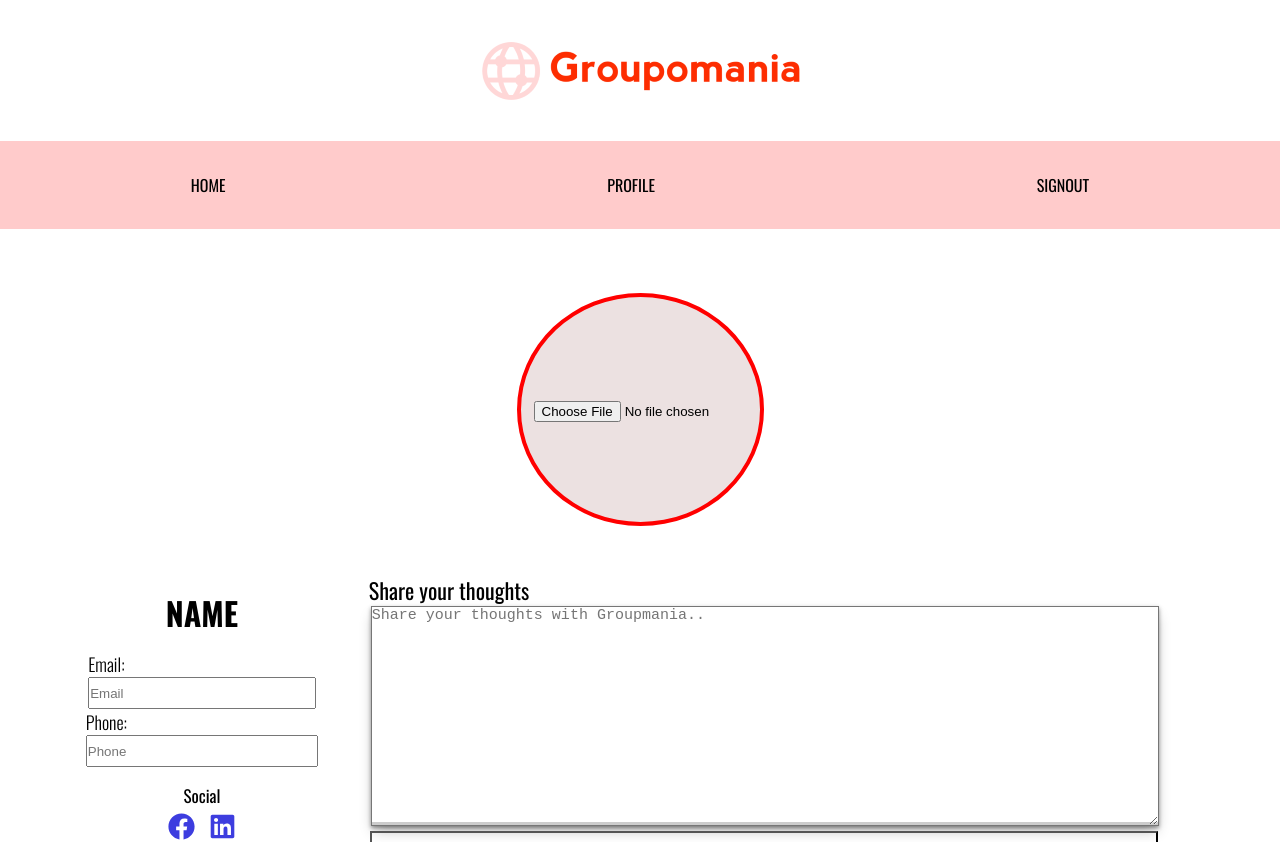
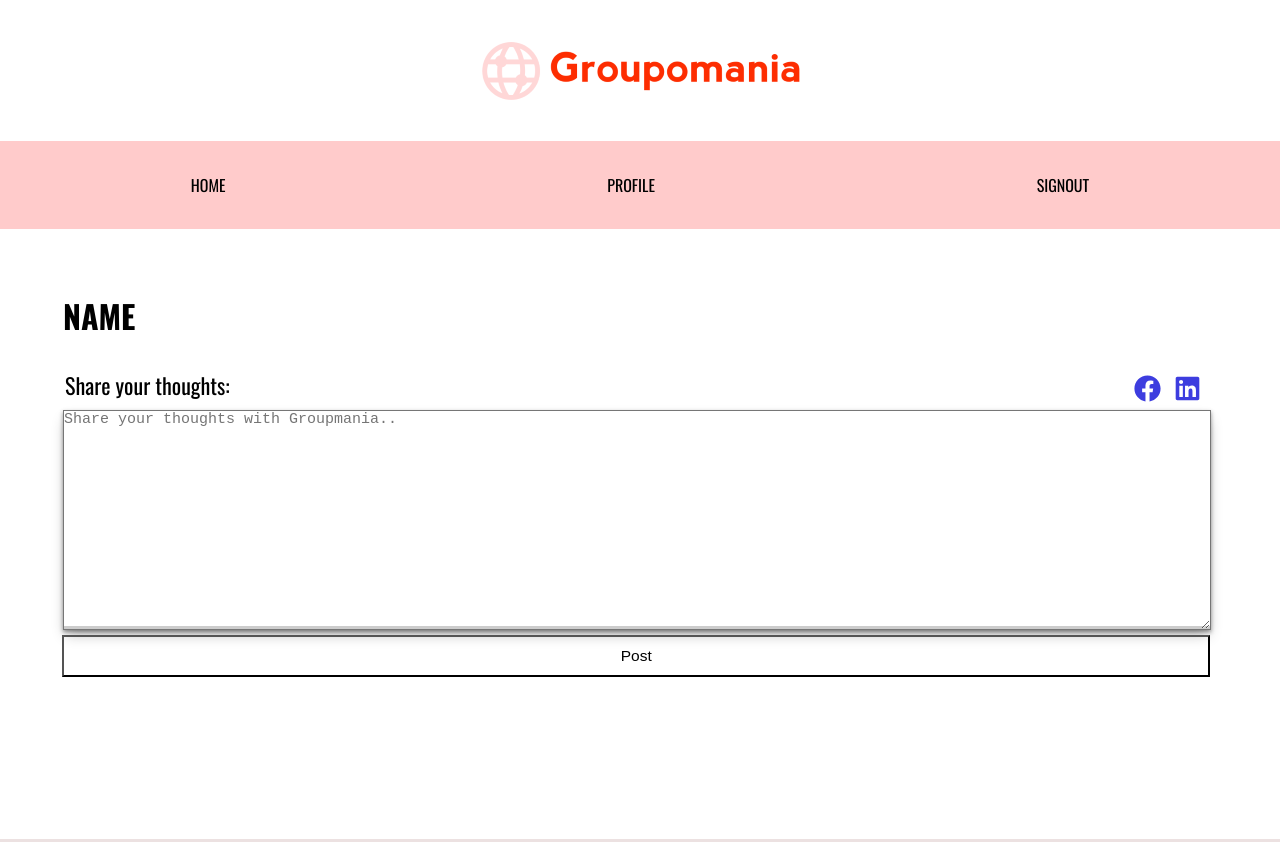
Before and after one commit to Reafort/Groupmania_P7, a React (Create React App) app: page /profile in a window 1280 px wide. Shown: the top 842 px of the page. Built offline with nearby package versions, Linux system fonts and the light colour scheme.

Commit message:
fix profile layout

```diff
--- a/src/components/app.css
+++ b/src/components/app.css
@@ -117,74 +117,28 @@
     padding: 2em;
 }
 
-/*profile picture*/
+/*profile info and name*/
 
-.profile-upload {
-    display: flex;
-    justify-content: center;
-    align-items: center;
-    padding-left: 40px;
-    margin-top: 104px;
-}
-.profile-picture-content {
-    display: flex;
-    justify-content: center;
-    margin-top: 4em;
-}
-.profile-picture {
-    width: 247px;
-    height: 233px;
-    border-radius: 50%;
-    object-fit: cover;
-    border: 4px solid red;
-    background-color: #ece1e1;
-}
 .profile-info {
-    display: flex;
-    flex-wrap: wrap;
-    flex-direction: row;
     height: 100%;
     margin: 3em;
 }
-
-/*user info*/
 h1 {
     padding: 15px;
 }
-.about-me {
-    flex: 2%;
-    height: 320px;
-}
-.user-status {
-    flex: 50%;
-}
-.about-me-flex {
-    display: flex;
-    flex-direction: column;
-    align-items: center;
-}
-label.user-job-info {
-    color: black;
-    font-weight: 300;
-    padding-right: 10px;
-}
-input.user-input {
-    width: 100%;
-    height: 32px;
-}
 
 /*user social */
+.share-and-social {
+    display: flex;
+    flex-wrap: wrap;
+    justify-content: space-between;
+}
 .profile-user-social {
     width: 81px;
+    margin-right: 24px;
 }
 .user-social {
     padding-top: 1em;
-}
-div.social {
-    display:flex;
-    justify-content:center;
-    font-weight: 500;
-    font-size: 17px;
 }
 ul.user-social-media {
     display: flex;
@@ -196,24 +150,22 @@
 }
 
 
-/*user status*/
+/*user comment*/
 
 textarea {
     box-shadow: rgba(0, 0, 0, 0.4) 0px 2px 4px, rgba(0, 0, 0, 0.3) 0px 7px 13px -3px, rgba(0, 0, 0, 0.2) 0px -3px 0px inset;
-    height: 285px;
     margin-left: 1em;
-    width: 90%;
+    width: 97%;
     height: 220px;
     font-size: 15px;
 }
 .share {
     font-size: 22px;
-    padding: 0 0 0 13px;
+    padding: 15px 0 0 17px;
 }
 button.post {
     margin-top:0;
-    width: 90%;
-    padding-left: -6px;
+    width: 97%;
     margin-left: 14px;
     border-radius: 0;
 }
@@ -251,9 +203,6 @@
 
 
 @media (max-width: 800px) {
-    .about-me, .user-status {
-      flex: 100%;
-    }
     textarea, button.post  {
         margin: 0;
         width: 100%;
--- a/src/pages/Login.jsx
+++ b/src/pages/Login.jsx
@@ -11,7 +11,6 @@
         e.preventDefault()
         console.log("test")
 
-        //FIXME create user object
         fetch('http://localhost:3001/api/users/login', {
             method: 'POST',
             headers: { "Content-Type": "application/json" },
@@ -35,7 +34,7 @@
 
                 <div className="label-input">
                     <label>Password:</label>
-                    <input type="text" className='form-input' placeholder='Password' />
+                    <input type="text" className='form-input' placeholder='Password'/>
                 </div>
 
                 <div className="submit-form-button">
--- a/src/pages/Profile.jsx
+++ b/src/pages/Profile.jsx
@@ -6,54 +6,30 @@
 
     return (
         <div className="profile-content">
-            <div className="profile-picture-content">
-                <div className="profile-picture">
-                    <div className="profile-upload">
-                        <input type="file" />
-                    </div>
+            <div className="profile-info">
 
-                </div>
-            </div>
+                <div className="user-name">
+                    <h1>NAME</h1> </div>
 
-            <div className="profile-info">
-                <div className="about-me">
-                    <div className="about-me-flex">
-
-                        <h1>NAME</h1>
-
-                        <div className="profile-user-input">
-                            <label className="user-job-info">Email:</label>
-                            <input type="text" className="user-input" placeholder="Email" />
-                        </div>
-                        <div className="profile-user-input">
-                            <label className="user-job-info">Phone:</label>
-                            <input type="text" className="user-input" placeholder="Phone" />
-                        </div>
-
+                <div className="user-share-status">
+                    < div className="share-and-social">
+                        <span className="share">Share your thoughts:</span>
                         <div className="profile-user-social">
                             <div className="user-social">
-                                <div className="social">Social</div>
-
                                 <ul className="user-social-media">
                                     <a className="facebook" href="Facebook.com"><FaFacebook /></a>
                                     <a className="Linkedin" href="Linkedin.com"><FaLinkedin /></a>
-                                </ul>
+                                </ul> </div>
 
-                            </div>
                         </div>
+
+
                     </div>
 
-                </div>
-
-                <div className="user-status">
-                    <div className="user-share-status">
-                        <span className="share">Share your thoughts</span>
-                        <form action="#">
-                            <textarea placeholder="Share your thoughts with Groupmania.."></textarea>
-                        </form>
-                        <button className="post">Post</button>
-                    </div>
-
+                    <form action="#">
+                        <textarea placeholder="Share your thoughts with Groupmania.."></textarea>
+                    </form>
+                    <button className="post">Post</button>
                 </div>
 
             </div>
--- a/src/pages/Signup.jsx
+++ b/src/pages/Signup.jsx
@@ -4,9 +4,9 @@
 const Signup = () => {
     let navigate = useNavigate();
     const user = {
-        name: "test",
-        email: "test@gmail.com",
-        password: "123",
+        name: "",
+        email: "",
+        password: "",
     }
     function handleSubmit(e) {
         //TODO validate user input (low priority)
```
